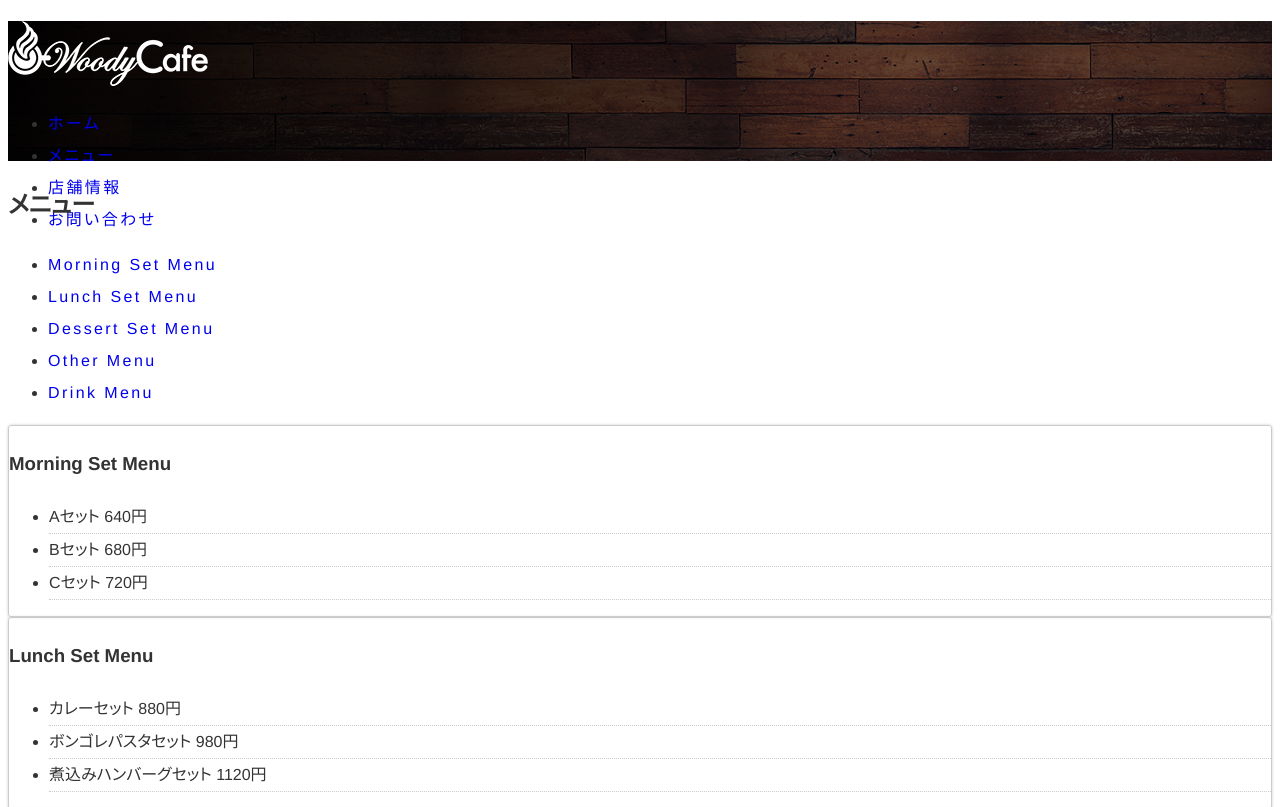
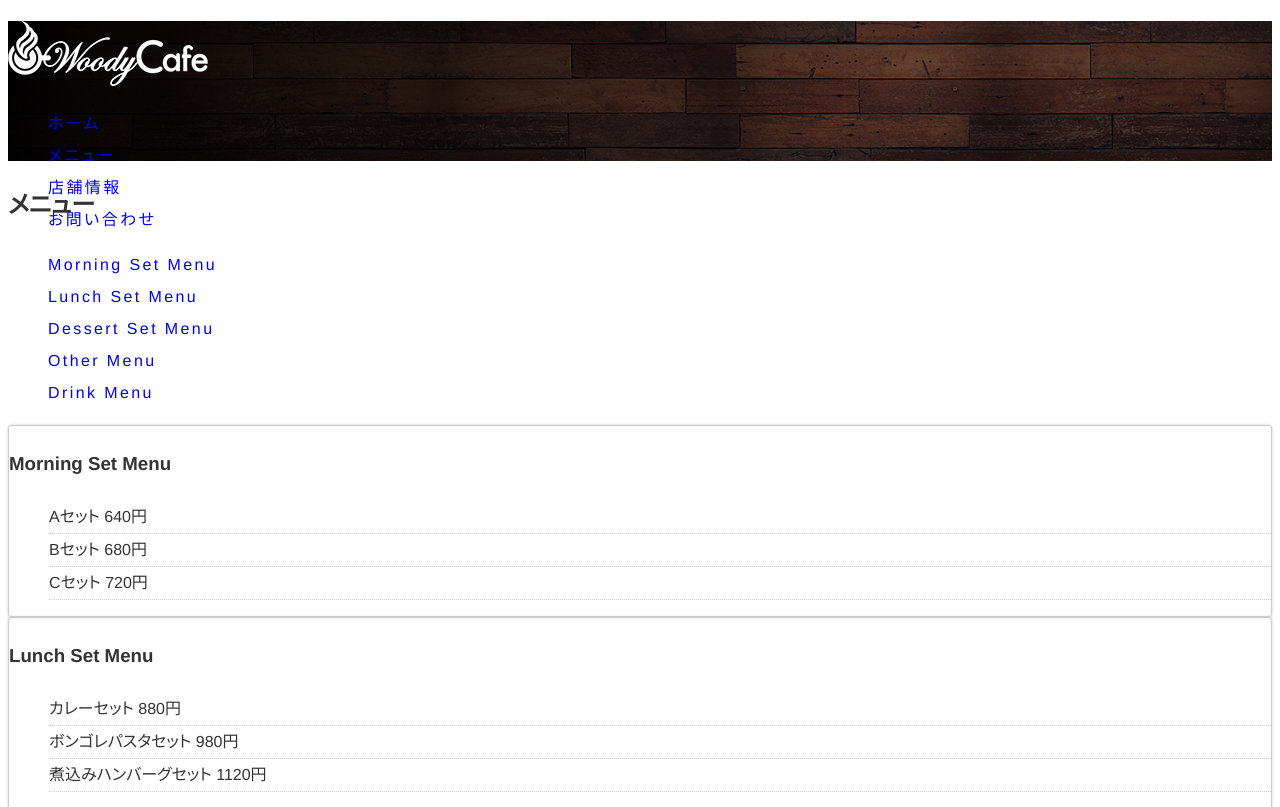
Before and after one commit to kenshu-app/wcafe_202303, a plain HTML site: page menu.html in a window 1280 px wide. Shown: the top 807 px of the page. Drawn offline with Linux system fonts and the light colour scheme.

Commit message:
fix:05-2 リスト解除

```diff
--- a/css/style.css
+++ b/css/style.css
@@ -23,6 +23,11 @@ a {
 
 em {
   font-style: normal;
+}
+
+ol,
+ul {
+  list-style-type: none;
 }
 
 th {
```
